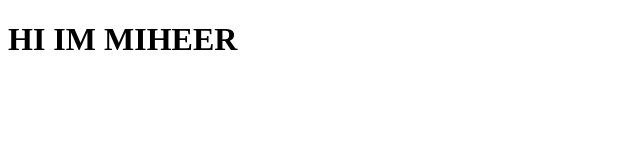
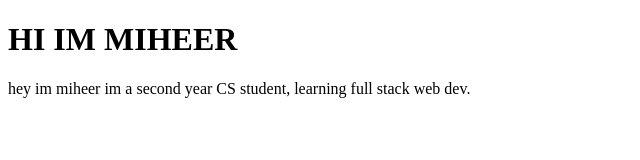
Before and after one commit to MiheerTamkhane/MiheerTamkhane-site, a plain HTML site: page index.html in a window 1280 px wide. Shown: the whole page, without its empty margins (0-640 px from the left). Drawn offline with Linux system fonts and the light colour scheme.

```diff
--- a/index.html
+++ b/index.html
@@ -8,5 +8,8 @@
   </head>
   <body>
     <h1>HI IM MIHEER</h1>
+    <p>
+      hey im miheer im a second year CS student, learning full stack web dev.
+    </p>
   </body>
 </html>
```
